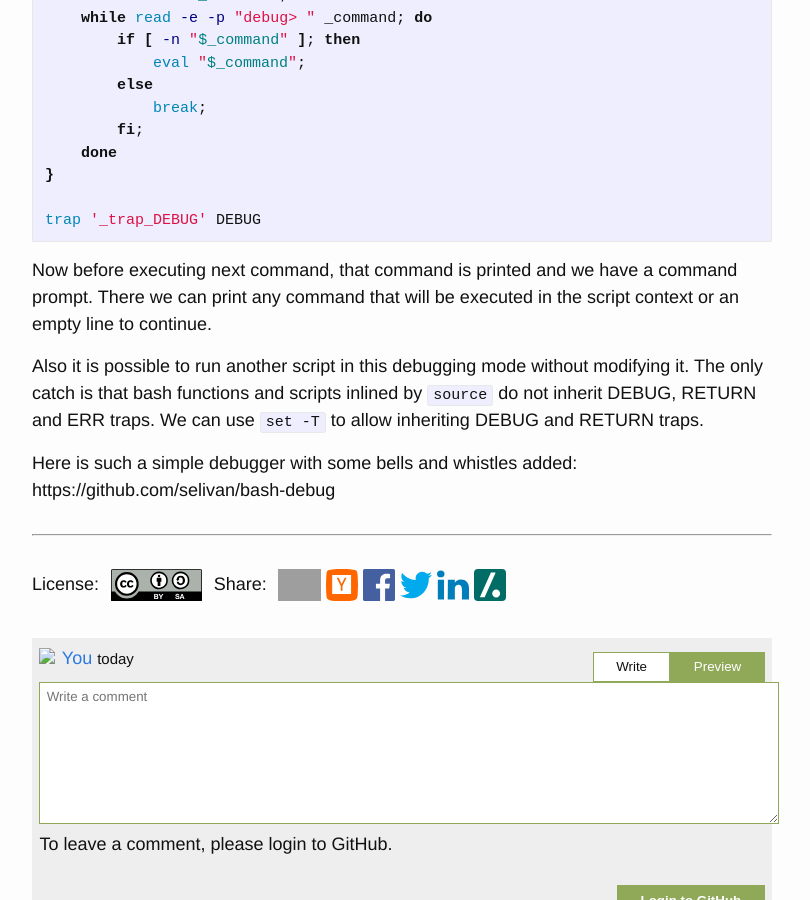
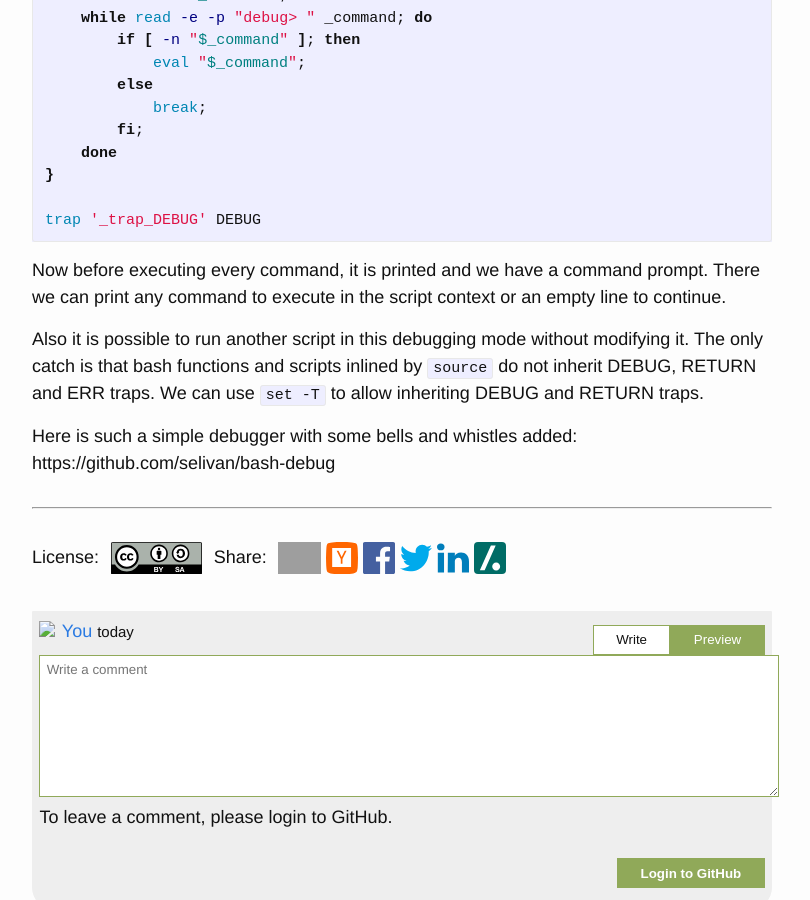
Before and after one commit to selivan/selivan.github.io, a Jekyll site: the page built from _posts/2022-05-21-bash-debug.md, in a window 1280 px wide and 900 px high, scrolled down 578 px. Shown: the whole window, without its empty margins (238-1048 px from the left). Built offline with Jekyll 4.4.1, drawn with Linux system fonts in a browser that asks for light colours; grey boxes are pictures that could not be loaded.

Commit message:
small fix

````diff
--- a/_posts/2022-05-21-bash-debug.md
+++ b/_posts/2022-05-21-bash-debug.md
@@ -30,7 +30,7 @@ function _trap_DEBUG() {
 trap '_trap_DEBUG' DEBUG
 ```
 
-Now before executing next command, that command is printed and we have a command prompt. There we can print any command that will be executed in the script context or an empty line to continue.
+Now before executing every command, it is printed and we have a command prompt. There we can print any command to execute in the script context or an empty line to continue.
 
 Also it is possible to run another script in this debugging mode without modifying it. The only catch is that bash functions and scripts inlined by `source` do not inherit DEBUG, RETURN and ERR traps. We can use `set -T` to allow inheriting DEBUG and RETURN traps.
 
````
